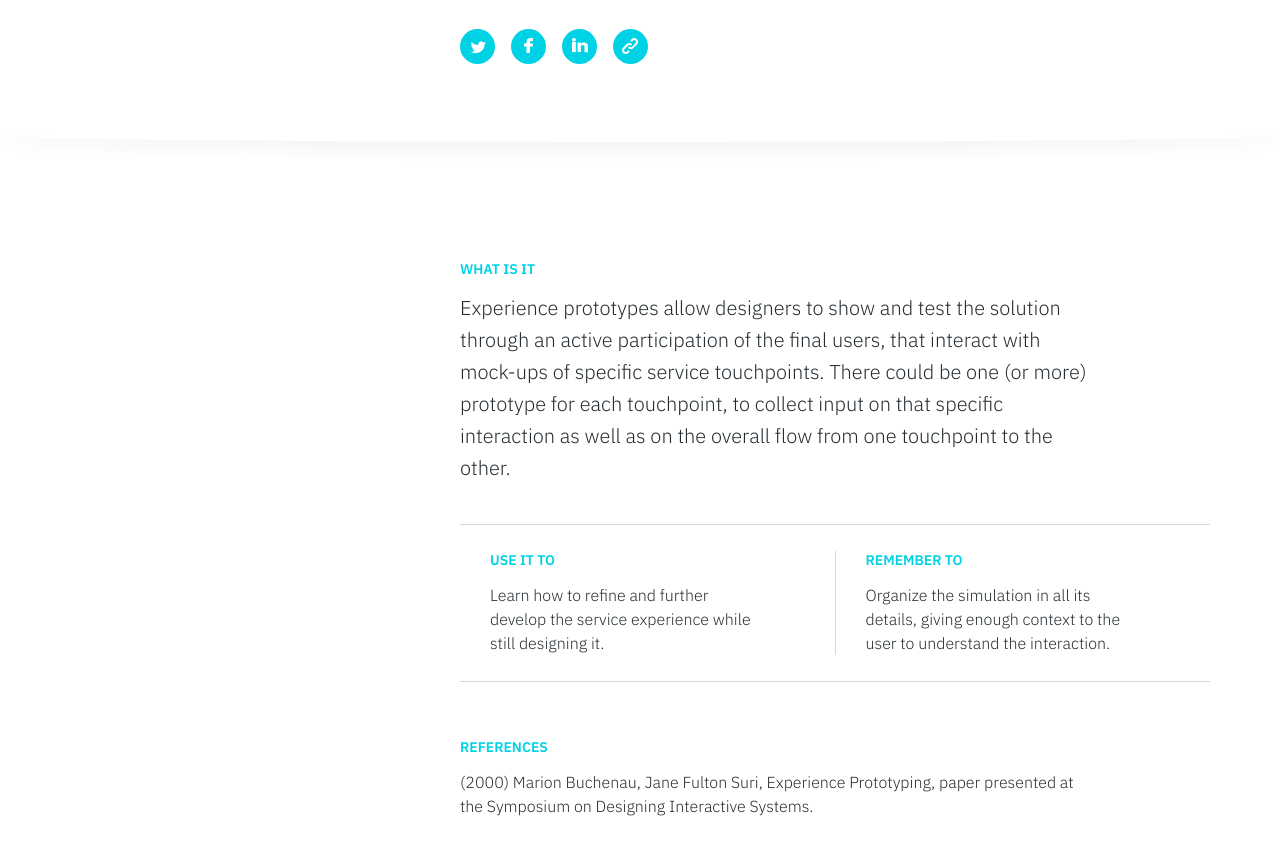
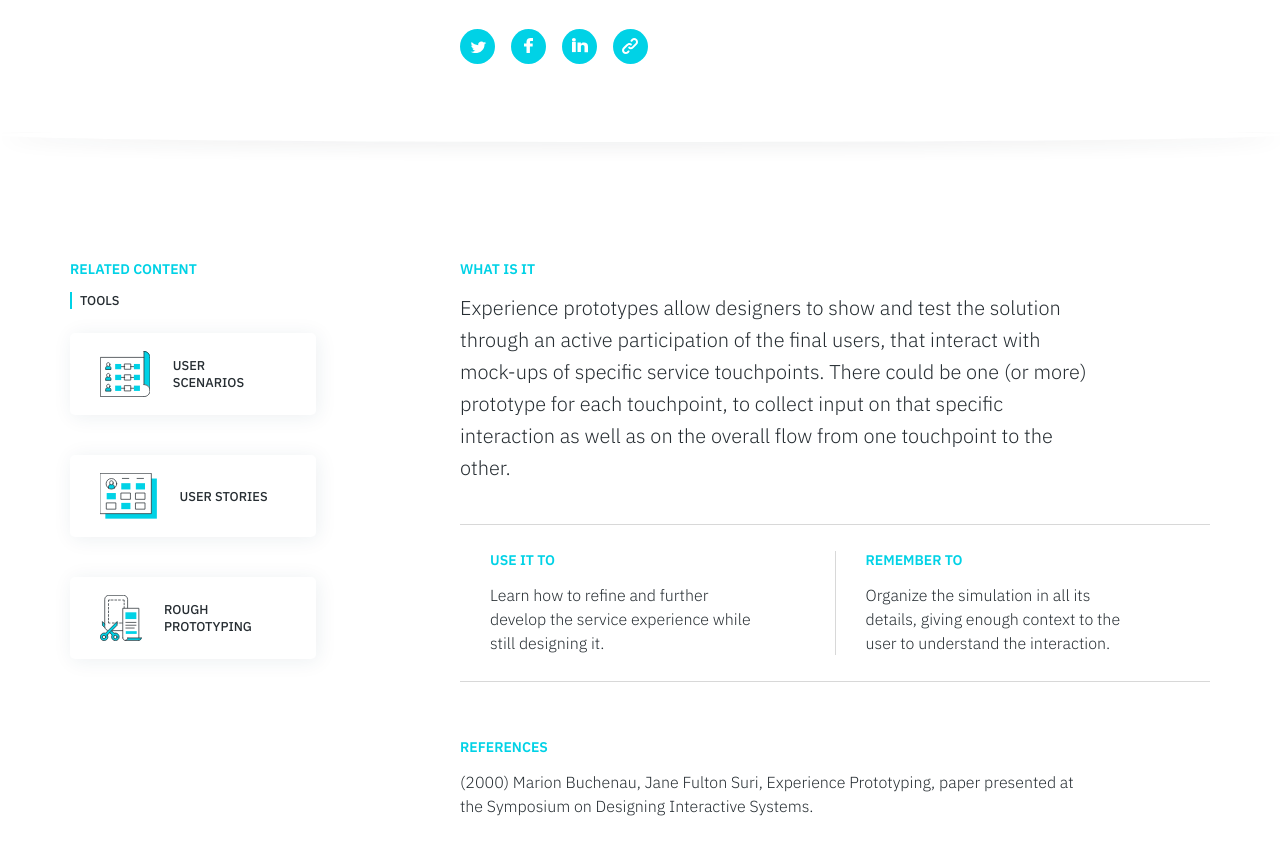
Before and after one commit to service-design-tools/sdt-website, a Jekyll site: the page built from _tools/experience-prototypes.md, in a window 1280 px wide and 900 px high, scrolled down 469 px. Shown: the top 855 px of the window. Built offline with Jekyll 4.4.1, drawn with Linux system fonts in a browser that asks for light colours.

Commit message:
Update tool “experience-prototypes”

```diff
--- a/_tools/experience-prototypes.md
+++ b/_tools/experience-prototypes.md
@@ -39,6 +39,11 @@ icon: >
     <path class="svg--filled-light svg--outline" d="M24.7 15.4c-0.7 0-1.3-0.3-1.8-0.8 -0.1-0.1-0.2-0.2-0.3-0.4 -0.1-0.1-0.2-0.3-0.2-0.4 -0.1-0.2-0.1-0.3-0.2-0.5 0-0.2-0.1-0.3-0.1-0.5 0-0.7 0.3-1.3 0.8-1.8 0.7-0.7 1.8-0.9 2.8-0.6 0.3 0.1 0.6 0.3 0.8 0.6 0.5 0.5 0.7 1.1 0.7 1.8 0 0.2 0 0.3-0.1 0.5 0 0.2-0.1 0.3-0.1 0.5 -0.1 0.2-0.2 0.3-0.3 0.4 -0.1 0.2-0.2 0.3-0.3 0.4 -0.2 0.3-0.5 0.4-0.8 0.6C25.3 15.3 25 15.4 24.7 15.4z"/>
     <path class="svg--filled-light svg--outline" d="M38.5 15.4c-0.7 0-1.3-0.3-1.8-0.8 -0.1-0.1-0.2-0.2-0.3-0.4 -0.1-0.1-0.2-0.3-0.2-0.4 -0.1-0.2-0.1-0.3-0.2-0.5 0-0.2-0.1-0.3-0.1-0.5 0-0.7 0.3-1.3 0.8-1.8 0.7-0.7 1.8-0.9 2.8-0.6 0.3 0.1 0.6 0.3 0.8 0.6 0.5 0.5 0.7 1.1 0.7 1.8 0 0.2 0 0.3-0.1 0.5 0 0.2-0.1 0.3-0.1 0.5 -0.1 0.2-0.2 0.3-0.3 0.4 -0.1 0.2-0.2 0.3-0.3 0.4 -0.2 0.3-0.5 0.4-0.8 0.6C39.1 15.3 38.8 15.4 38.5 15.4z"/>
   </svg>
+related:
+  tools:
+    - User Scenarios
+    - User Stories
+    - Rough Prototyping
 use: >-
   Learn how to refine and further develop the service experience while still
   designing it.
```
